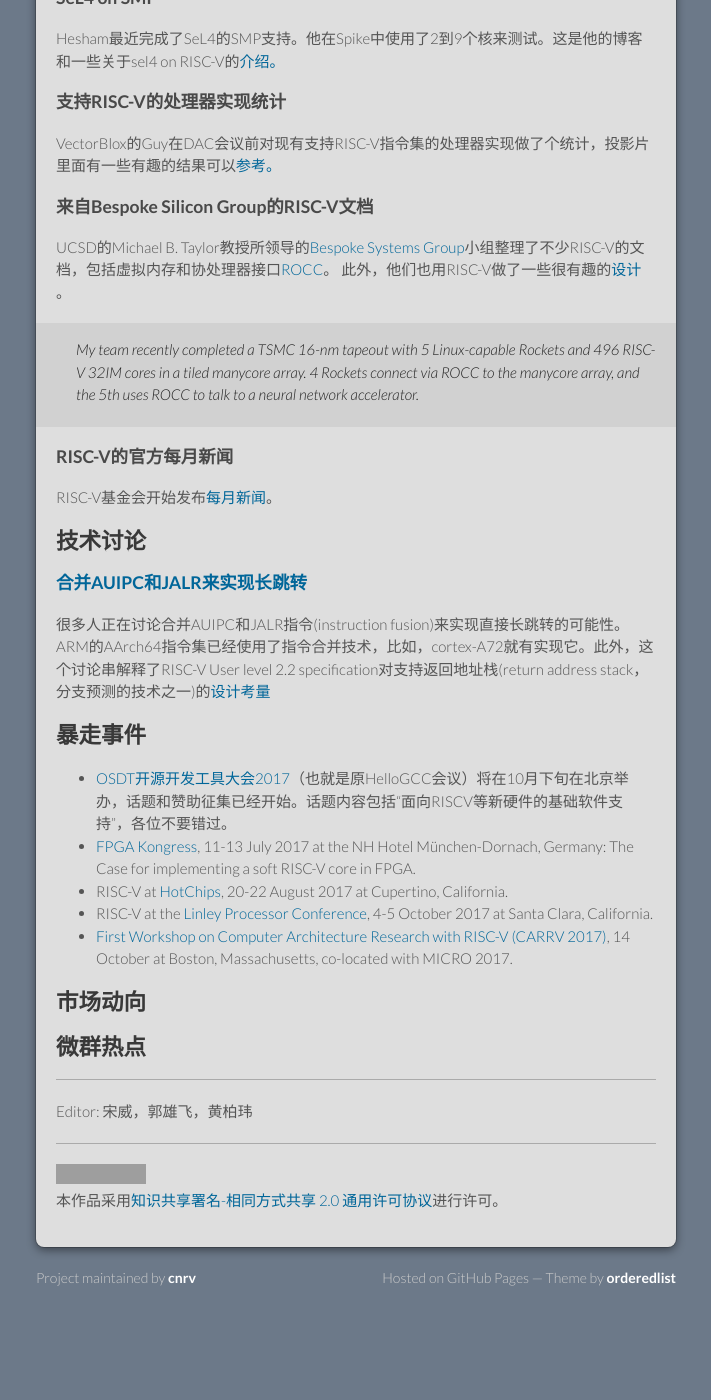
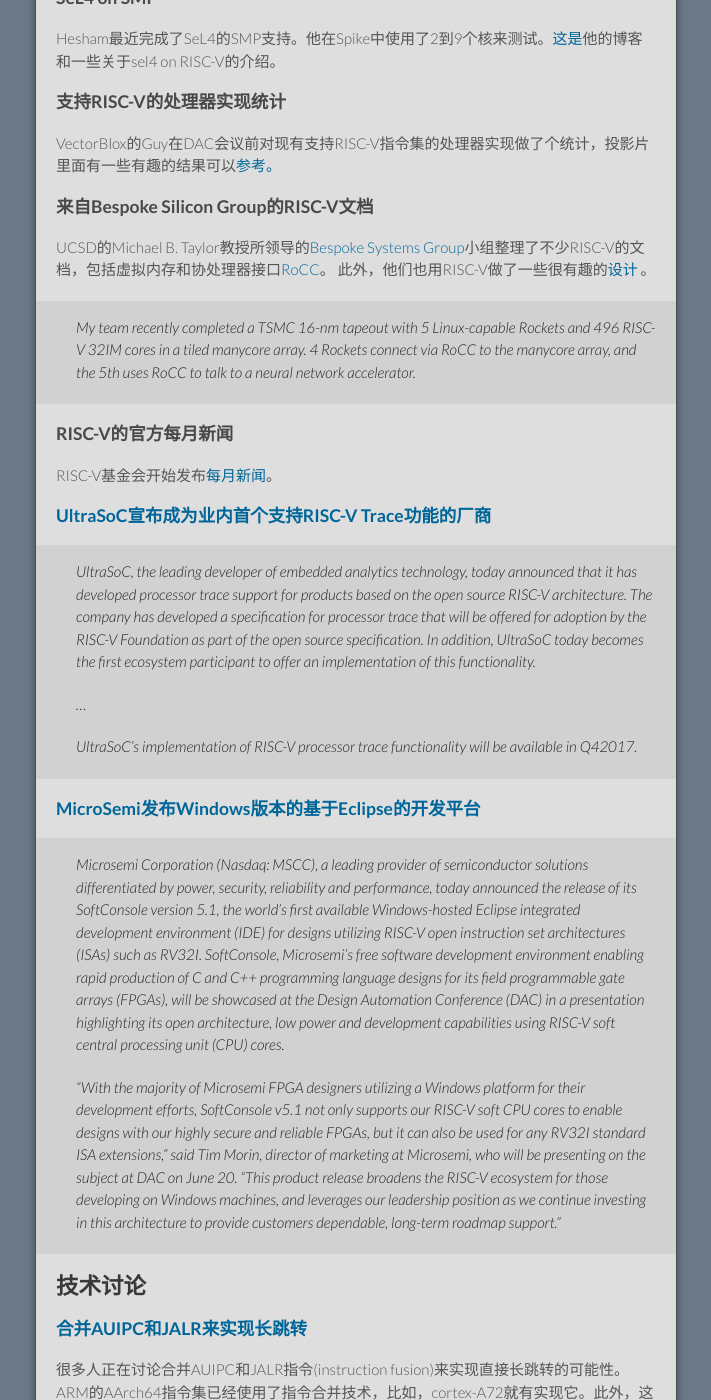
Before and after one commit to cnrv/home, a Jekyll site: the page built from bi-week-rpts/2017-07-06.md, in a window 1280 px wide and 1400 px high, scrolled down 1224 px. Shown: the whole window, without its empty margins (284-995 px from the left). Built offline with Jekyll 4.4.1, drawn with Linux system fonts in a browser that asks for light colours; our own code applies the rules of GitHub Pages for plain Markdown files; before the commit the page ends 2582 px from its top, so only the background shows below that; some of the changed text lies outside the part shown; grey boxes are pictures that could not be loaded.

Commit message:
update news and wechat hotspots.
Signed-off-by: Alex Guo <xfguo@credosemi.com.cn>

```diff
--- a/bi-week-rpts/2017-07-06.md
+++ b/bi-week-rpts/2017-07-06.md
@@ -41,37 +41,98 @@
 > and questions relating to conference operation to the executive director, Rick O'Connor ([rickoco@riscv.org](mailto:rickoco@riscv.org)).
 
 ### RISC-V Linux第四版
-SiFive的Palmer 本周提交了第四版的RISC-V [linux支持](https://lkml.org/lkml/2017/7/4/544)。
+
+SiFive的Palmer Dabbelt本周提交了[第四版的RISC-V的Linux Patch](https://lkml.org/lkml/2017/7/4/544)，祝他好运~
 
 ### SeL4 on SMP
-Hesham最近完成了SeL4的SMP支持。他在Spike中使用了2到9个核来测试。这是他的博客和一些关于sel4 on RISC-V的[介绍。](http://heshamelmatary.blogspot.com.au/2017/06/update-sel4risc-v-smp-support-sel4.html)
+
+Hesham最近完成了SeL4的SMP支持。他在Spike中使用了2到9个核来测试。[这是](http://heshamelmatary.blogspot.com.au/2017/06/update-sel4risc-v-smp-support-sel4.html)他的博客和一些关于sel4 on RISC-V的介绍。
 
 ### 支持RISC-V的处理器实现统计
+
 VectorBlox的Guy在DAC会议前对现有支持RISC-V指令集的处理器实现做了个统计，投影片里面有一些有趣的结果可以[参考。](https://groups.google.com/a/groups.riscv.org/d/msgid/isa-dev/CALo5CZxj_2a4rEUhNZgMoOxd2iXXLX_WMa0MX7fMxhFmiB3grQ%40mail.gmail.com?utm_medium=email&utm_source=footer)
 
 ### 来自Bespoke Silicon Group的RISC-V文档
-UCSD的Michael B. Taylor教授所领导的[Bespoke Systems Group](http://cseweb.ucsd.edu/~mbtaylor/group_news.html)小组整理了不少RISC-V的文档，包括虚拟内存和协处理器接口[ROCC](https://bitbucket.org/taylor-bsg/bsg_riscv)。 此外，他们也用RISC-V做了一些很有趣的[设计](https://groups.google.com/a/groups.riscv.org/d/msgid/hw-dev/CAKoatx23Ki4uwjChxxMKLrEdCLvgu8UPz%3DUafgm47zfJ4CKzEA%40mail.gmail.com?utm_medium=email&utm_source=footer) 。
->My team recently completed a TSMC 16-nm tapeout with 5 Linux-capable Rockets and 496 RISC-V 32IM cores in a tiled manycore array. 4 Rockets connect via ROCC to the manycore array, and the 5th uses ROCC to talk to a neural network accelerator.
+
+UCSD的Michael B. Taylor教授所领导的[Bespoke Systems Group](http://cseweb.ucsd.edu/~mbtaylor/group_news.html)小组整理了不少RISC-V的文档，包括虚拟内存和协处理器接口[RoCC](https://bitbucket.org/taylor-bsg/bsg_riscv)。 此外，他们也用RISC-V做了一些很有趣的[设计](https://groups.google.com/a/groups.riscv.org/d/msgid/hw-dev/CAKoatx23Ki4uwjChxxMKLrEdCLvgu8UPz%3DUafgm47zfJ4CKzEA%40mail.gmail.com?utm_medium=email&utm_source=footer) 。
+>My team recently completed a TSMC 16-nm tapeout with 5 Linux-capable Rockets and 496 RISC-V 32IM cores in a tiled manycore array. 4 Rockets connect via RoCC to the manycore array, and the 5th uses RoCC to talk to a neural network accelerator.
 
 ### RISC-V的官方每月新闻
+
 RISC-V基金会开始发布[每月新闻](https://riscv.org/2017/06/risc-v-e-newsletter-june-2017/)。
 
+### [UltraSoC宣布成为业内首个支持RISC-V Trace功能的厂商](http://www.ultrasoc.com/ultrasoc-announces-industrys-first-processor-trace-support-risc-v/#more-2579?nsukey=9npeK1fTvWrtEzkqg7qqovoF5IIv6vqIhAsrvyBw3JpKMXjmzUcwpRGoFvrKWYOnNnoOdIVr6vBvVux03Gz46kDKCXEhboj1DIefs2MrH4R2T%2BGKmhAqUw%2BuWQ1KXDTvoWnRLR79wOOql4FwN6g476BHGefU4uBOuEOpjhylTHae6Zt9VT310cF%2B4slktfYO)
+
+> UltraSoC, the leading developer of embedded analytics technology, today announced that it has developed processor trace support for products based on the open source RISC-V architecture. The company has developed a specification for processor trace that will be offered for adoption by the RISC-V Foundation as part of the open source specification. In addition, UltraSoC today becomes the first ecosystem participant to offer an implementation of this functionality.
+>
+> ...
+>
+> UltraSoC’s implementation of RISC-V processor trace functionality will be available in Q42017.
+
+### [MicroSemi发布Windows版本的基于Eclipse的开发平台](https://investor.microsemi.com/2017-06-15-Microsemi-Announces-SoftConsole-v5-1-the-Worlds-First-Freely-Available-Windows-Hosted-Eclipse-Integrated-Development-Environment-Supporting-RISC-V-Open-Instruction-Set-Architecture)
+
+> Microsemi Corporation (Nasdaq: MSCC), a leading provider of semiconductor solutions differentiated by power, security, reliability and performance, today announced the release of its SoftConsole version 5.1, the world's first available Windows-hosted Eclipse integrated development environment (IDE) for designs utilizing RISC-V open instruction set architectures (ISAs) such as RV32I. SoftConsole, Microsemi's free software development environment enabling rapid production of C and C++ programming language designs for its field programmable gate arrays (FPGAs), will be showcased at the Design Automation Conference (DAC) in a presentation highlighting its open architecture, low power and development capabilities using RISC-V soft central processing unit (CPU) cores.
+>
+> "With the majority of Microsemi FPGA designers utilizing a Windows platform for their development efforts, SoftConsole v5.1 not only supports our RISC-V soft CPU cores to enable designs with our highly secure and reliable FPGAs, but it can also be used for any RV32I standard ISA extensions," said Tim Morin, director of marketing at Microsemi, who will be presenting on the subject at DAC on June 20. "This product release broadens the RISC-V ecosystem for those developing on Windows machines, and leverages our leadership position as we continue investing in this architecture to provide customers dependable, long-term roadmap support."
+
 ## 技术讨论
+
 ### [合并AUIPC和JALR来实现长跳转](https://groups.google.com/a/groups.riscv.org/d/msgid/isa-dev/CAMU%2BEkymBpzCh9bTZ37DCWSgt2_Yypr8%3DKMmRQqUsiYVe9QAdQ%40mail.gmail.com?utm_medium=email&utm_source=footer)
+
 很多人正在讨论合并AUIPC和JALR指令(instruction fusion)来实现直接长跳转的可能性。ARM的AArch64指令集已经使用了指令合并技术，比如，cortex-A72就有实现它。此外，这个讨论串解释了RISC-V User level 2.2 specification对支持返回地址栈(return address stack，分支预测的技术之一)的[设计考量](https://groups.google.com/a/groups.riscv.org/d/msgid/isa-dev/22781.41698.49397.828281%40KAMacBookPro2016.local)
+
+## 微群热点
+
+### 新版RISC-V Dhrystone跑分变差
+
+胡振波同学发现RISC-V gcc 7.1.0版本生成的代码比6.1.0版本dhrystone跑分变差，详见[SiFive Forum](https://forums.sifive.com/t/poor-dhrystone-performance/233/13?nsukey=liORGtbxfSE0zi16BUIbhOETPvUpGC83D09pcKAoKiVePr7slbz9lHTgfmPJJZ7tKwMvHsaYzKlxgjKdbeoaMQJSTeYdnLDpBajYDtAPQ99gIV82ID760hONdp6O%2FsJ9l1WGKnlyS8qVthdk4xjL5eCGmqOU5xO1Ys8wC7If60wvZreVYJQILhki2r1IqNDc) & [GitHub Issue](https://github.com/riscv/riscv-gnu-toolchain/issues/249)
+
+### 为什么我编个rocket-chip/boom总是很慢?
+
+宋威答：如果你还在用虚拟机的话，还是乖乖裸装Linux吧，会快很多。
+
+### RoCC这种指令格式，gcc/gas如何是否支持？
+
+参见: [Github IBM rocc-software](https://github.com/IBM/rocc-software)
+
+### 什么样的JTAG Dongle可以用来Debug SiFive/Freedom/RocketChip呢？
+
+群主答：只要有TCK/TDI/TDO/TMS就可以，要是有SRST更好。其实更重要的是你的JTAG Dongle要被openocd支持。
+
+### chisel/firrtl在编译阵列时时间非常长
+
+宋威答：相关讨论请参见：
+
+- [firrtl issue 448](https://github.com/freechipsproject/firrtl/issues/448)
+- [chisel issue 618](http://heshamelmatary.blogspot.com.au/2017/06/update-sel4risc-v-smp-support-sel4.html)
+
+### 我在玩ZYNQ上的rocket-chip，有什么建议？
+
+群主答：切换到sifive freedom平台吧，那个有点老了。
+
+### 胡总评价ARC和RISC-V
+
+> "从技术上来讲，ARC的指令集设计的应该是极端的极致了，我从没有见过这么极致的指令集，什么delay slot，zero hw loop等等那都是最基本的，还有很多特定的指令。所以把指令的密度推到了几乎risc架构的极限。然后在硬件设计上也用到了很多奇技淫巧，几乎把cpu设计艺术推到了极限。当然代价就是在硬件设计和验证上付出了相当的efforts。但是在结果各项指标上我还没见过有什么risc core的指标能够超过arc的。
+>
+> 这个极致的哲学和riscv是截然相反的，riscv的哲学就是“简单简单简单-够用就好够用就好--这个太复杂了不要不要”。
+
+## 市场动向
+
+- [ARM DesignStart项目再获升级，Cortex-M0和Cortex-M3处理器免预付授权费](https://community.arm.com/cn/b/cn-news/posts/design-start-update-cortex-m0-cortex-m3)
+- Imagination宣布出售
+- 国产CPU厂商，杭州中天微宣布CPU IP核免费使用计划
+- 国产操作系统RT-Thread获融资，未来或许支持RISC-V CPU
+- 遨格芯(AGM)宣布免费开放FPGA IP授权
+- 腾讯云推出黑石ARM服务器，号称具有更强的性能和更有竞争力的 TCO（总体拥有成本），且天然兼容移动端应用。
 
 ## 暴走事件
 
 + [OSDT开源开发工具大会2017](http://www.hellogcc.org/?p=34315)（也就是原HelloGCC会议）将在10月下旬在北京举办，话题和赞助征集已经开始。话题内容包括“面向RISCV等新硬件的基础软件支持”，各位不要错过。
++ [开源经济学研究-2017年年会邀请函](http://www.open-source-economics.org/open_source_economics_2017.html?from=groupmessage&isappinstalled=0&nsukey=cJ6MILUSOlQVLLra8gxd8Kt%2BDNp5mIECXwcJ3gefg408v8gu5cKkkYT3r%2B7HLHOmTdOFslmM7xNVLYNKEm9zA2dGX2Q4ig%2BPY7%2BfHhrvCa1nMXXih6lokOVzdtgmTWuvraTIrSpfGVBs18w47a86zGn86LB2hoXk7hWxgXq6Zvl5LivWz8xo5vuoBflx1v0w)
 + [FPGA Kongress](http://www.fpga-kongress.de/de/programm-2017), 11-13 July 2017 at the NH Hotel München-Dornach, Germany: The Case for implementing a soft RISC-V core in FPGA.
 + RISC-V at [HotChips](https://www.hotchips.org/), 20-22 August 2017 at Cupertino, California.
 + RISC-V at the [Linley Processor Conference](http://www.linleygroup.com/events/event.php?num=43), 4-5 October 2017 at Santa Clara, California.
 + [First Workshop on Computer Architecture Research with RISC-V (CARRV 2017)](https://carrv.github.io/#first-workshop-on-computer-architecture-research-with-risc-v-carrv-2017), 14 October at Boston, Massachusetts, co-located with MICRO 2017.
-
-
-## 市场动向
-
-## 微群热点
 
 ----
 
```
Also changed, not shown: other parts of bi-week-rpts/2017-07-06.md (+1 -1 lines).
